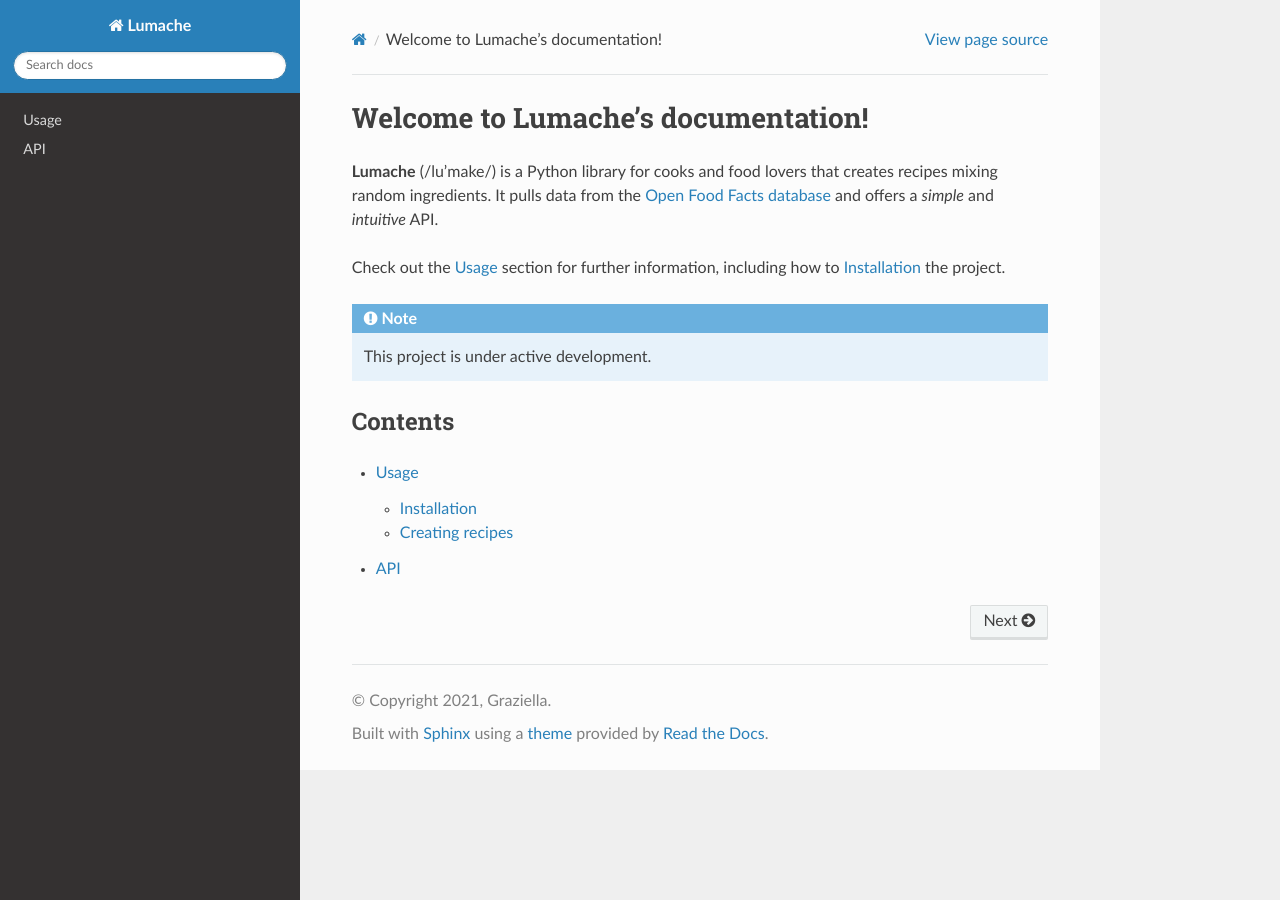
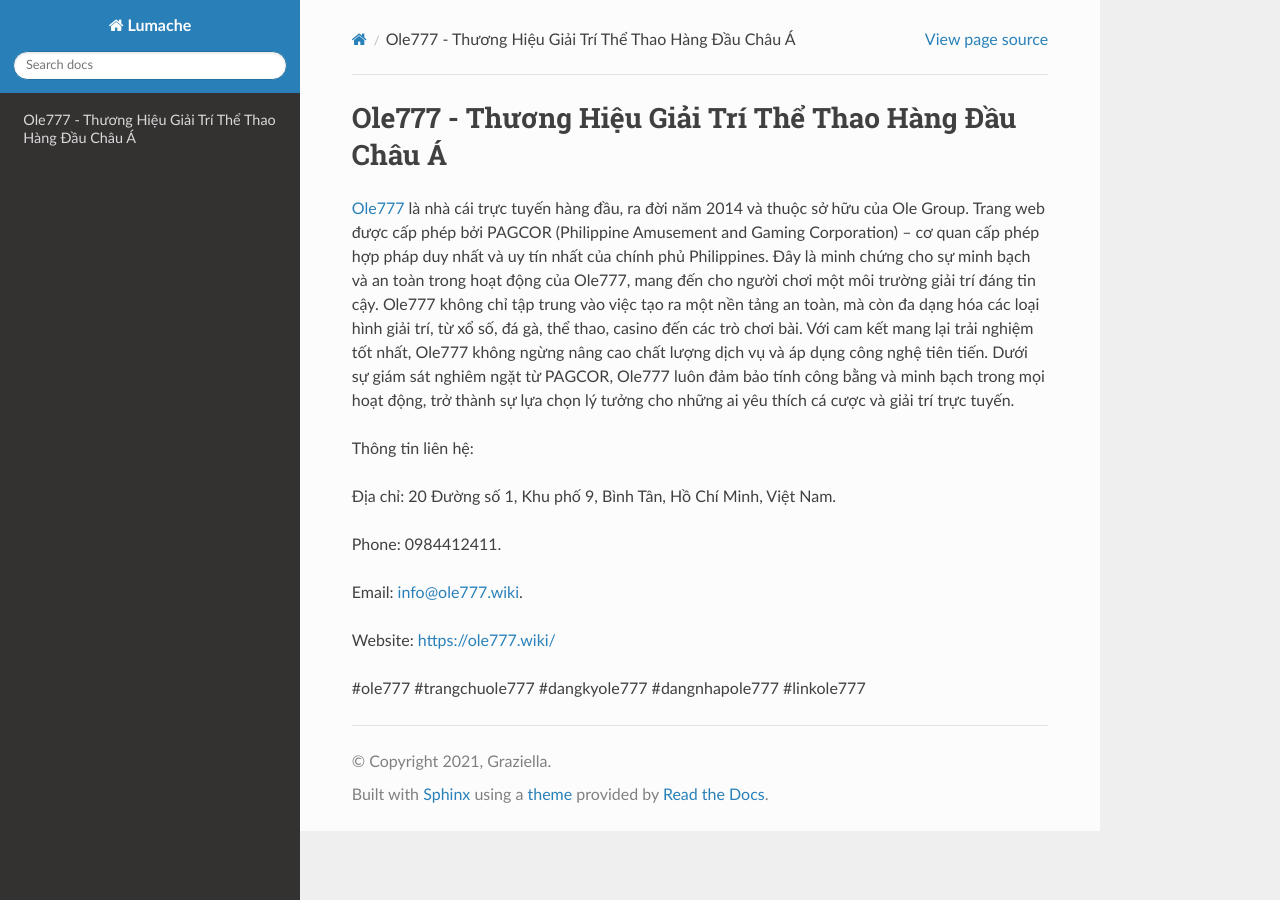
Before and after one commit to parkisngan19/ole777wiki, a Sphinx documentation site: the page built from docs/source/index.rst, in a window 1280 px wide. Built offline with Sphinx 7.4.7 and the Read the Docs theme 3.1.0, drawn with Linux system fonts in a browser that asks for light colours.

Commit message:
Update index.rst

```diff
--- a/docs/source/index.rst
+++ b/docs/source/index.rst
@@ -1,22 +1,17 @@
-Welcome to Lumache's documentation!
+Ole777 - Thương Hiệu Giải Trí Thể Thao Hàng Đầu Châu Á
 ===================================
 
-**Lumache** (/lu'make/) is a Python library for cooks and food lovers
-that creates recipes mixing random ingredients.
-It pulls data from the `Open Food Facts database <https://world.openfoodfacts.org/>`_
-and offers a *simple* and *intuitive* API.
+`Ole777 <https://ole777.wiki/>`_ là nhà cái trực tuyến hàng đầu, ra đời năm 2014 và thuộc sở hữu của Ole Group. Trang web được cấp phép bởi PAGCOR (Philippine Amusement and Gaming Corporation) – cơ quan cấp phép hợp pháp duy nhất và uy tín nhất của chính phủ Philippines. Đây là minh chứng cho sự minh bạch và an toàn trong hoạt động của Ole777, mang đến cho người chơi một môi trường giải trí đáng tin cậy.
+Ole777 không chỉ tập trung vào việc tạo ra một nền tảng an toàn, mà còn đa dạng hóa các loại hình giải trí, từ xổ số, đá gà, thể thao, casino đến các trò chơi bài. Với cam kết mang lại trải nghiệm tốt nhất, Ole777 không ngừng nâng cao chất lượng dịch vụ và áp dụng công nghệ tiên tiến. Dưới sự giám sát nghiêm ngặt từ PAGCOR, Ole777 luôn đảm bảo tính công bằng và minh bạch trong mọi hoạt động, trở thành sự lựa chọn lý tưởng cho những ai yêu thích cá cược và giải trí trực tuyến.
 
-Check out the :doc:`usage` section for further information, including
-how to :ref:`installation` the project.
+Thông tin liên hệ:
 
-.. note::
+Địa chỉ: 20 Đường số 1, Khu phố 9, Bình Tân, Hồ Chí Minh, Việt Nam.
 
-   This project is under active development.
+Phone: 0984412411.
 
-Contents
---------
+Email: info@ole777.wiki.
 
-.. toctree::
+Website: https://ole777.wiki/
 
-   usage
-   api
+#ole777 #trangchuole777 #dangkyole777 #dangnhapole777 #linkole777
```
